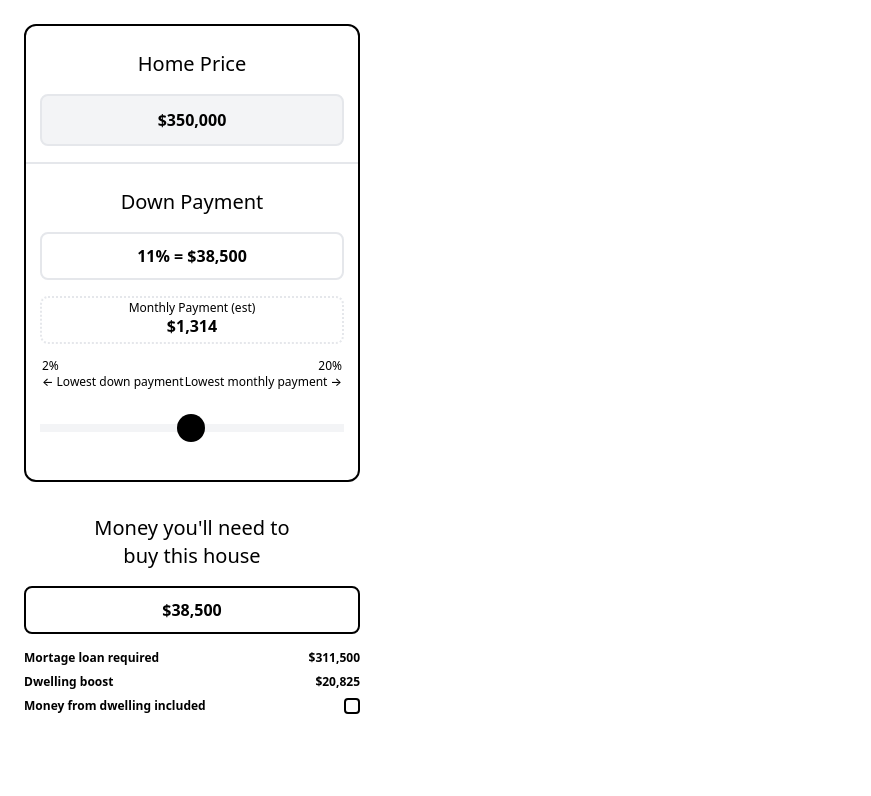
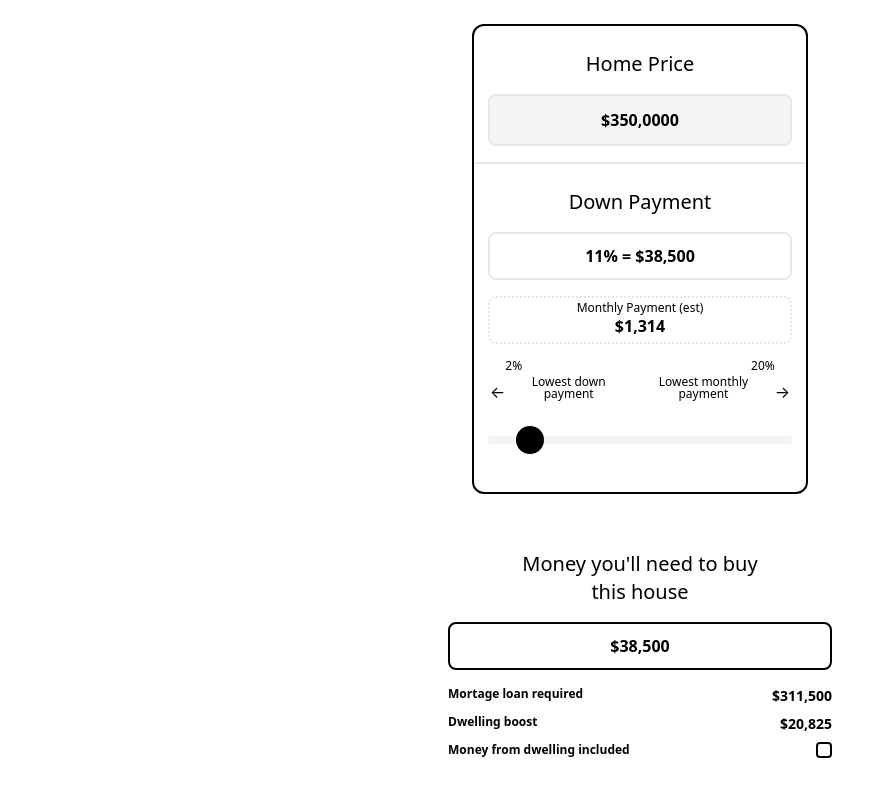
Before and after one commit to mkalsi25/Tailwind-Calculation-Layout, a website: page src/index.html in a window 1280 px wide. Shown: the whole page, without its empty margins (0-871 px from the left). Drawn offline with Linux system fonts and the light colour scheme.

Commit message:
updated design

```diff
--- a/src/index.html
+++ b/src/index.html
@@ -7,14 +7,16 @@
     <link href="./css/style.css" rel="stylesheet" />
     <title>Calculation</title>
   </head>
-  <body>
-    <div class="w-full sm:w-96 p-6 h-full">
-      <div class="border-2 border-black rounded-xl w-full h-full py-6">
+  <body class="flex justify-center">
+    <div>
+      <div class="w-full sm:w-96 p-6">
+        <div class="border-2 border-black rounded-xl w-full py-6">
           <h3 class="text-center text-xl">Home Price</h3>
           <div class="flex items-center justify-center py-4 border-b-2">
             <input
               type="text"
-            value="$350,000"
+              maxlength="30"
+              value="$350,0000"
               class="text-center focus:ring-0 focus:border-black font-bold outline-none focus:outline-none px-4 py-3 border-2 border-gray-200 rounded-lg bg-gray-100 w-11/12"
             />
           </div>
@@ -38,21 +40,32 @@
               </div>
             </div>
             <div class="py-4 flex justify-between px-4">
+              <div class="flex space-x-1 items-end">
+                <div><span>←</span></div>
                 <div>
-              <span class="text-xs font-medium leading-none flex justify-start">
+                  <span
+                    class="text-xs font-medium leading-none flex justify-start"
+                  >
                     2%
                   </span>
                   <p class="text-center font-medium leading-none py-1 text-xs">
-                ← Lowest down payment
+                    Lowest down payment
                   </p>
                 </div>
+              </div>
+              <div class="flex space-x-1 items-end">
+
                 <div>
-              <span class="text-xs font-medium leading-none flex justify-end">
+                  <span
+                    class="text-xs font-medium leading-none flex justify-end"
+                  >
                   20%
                   </span>
                   <p class="text-center font-medium leading-none py-1 text-xs">
-                Lowest monthly payment →
+                    Lowest monthly payment
                   </p>
+                </div>
+                <div><span>→</span></div>
               </div>
               </div>
               <div class="flex justify-center pt-4">
@@ -60,11 +73,13 @@
                   type="range"
                   min="1"
                   max="100"
-              value="50"
-              class="slider appearance-none h-2 bg-gray-100 outline-none w-11/12"
+                  value="11"
+                  class="slider appearance-none h-2 bg-gray-100 outline-none w-11/12 rounded"
                   id="myRange"
                 />
               </div>
+            </div>
+
           </div>
         </div>
         <div class="py-8">
@@ -81,11 +96,11 @@
           <div class="space-y-2 text-xs font-semibold">
             <div class="flex justify-between">
               <h5>Mortage loan required</h5>
-            <p>$311,500</p>
+              <p class="text-sm">$311,500</p>
             </div>
             <div class="flex justify-between">
               <h5>Dwelling boost</h5>
-            <p>$20,825</p>
+              <p class="text-sm">$20,825</p>
             </div>
             <div class="flex justify-between items-center">
               <h5>Money from dwelling included</h5>
@@ -97,5 +112,6 @@
           </div>
         </div>
       </div>
+    </div>
   </body>
 </html>
--- a/tailwind.config.js
+++ b/tailwind.config.js
@@ -1,5 +1,5 @@
 module.exports = {
-  purge: [],
+  purge: { enabled: true, content: ["./src/**.html"] },
   darkMode: false, // or 'media' or 'class'
   theme: {
     extend: {},
```
Also changed, not shown: package.json (+3 -4 lines), 1 other file. Lines whose indentation alone changed are shown as unchanged.
